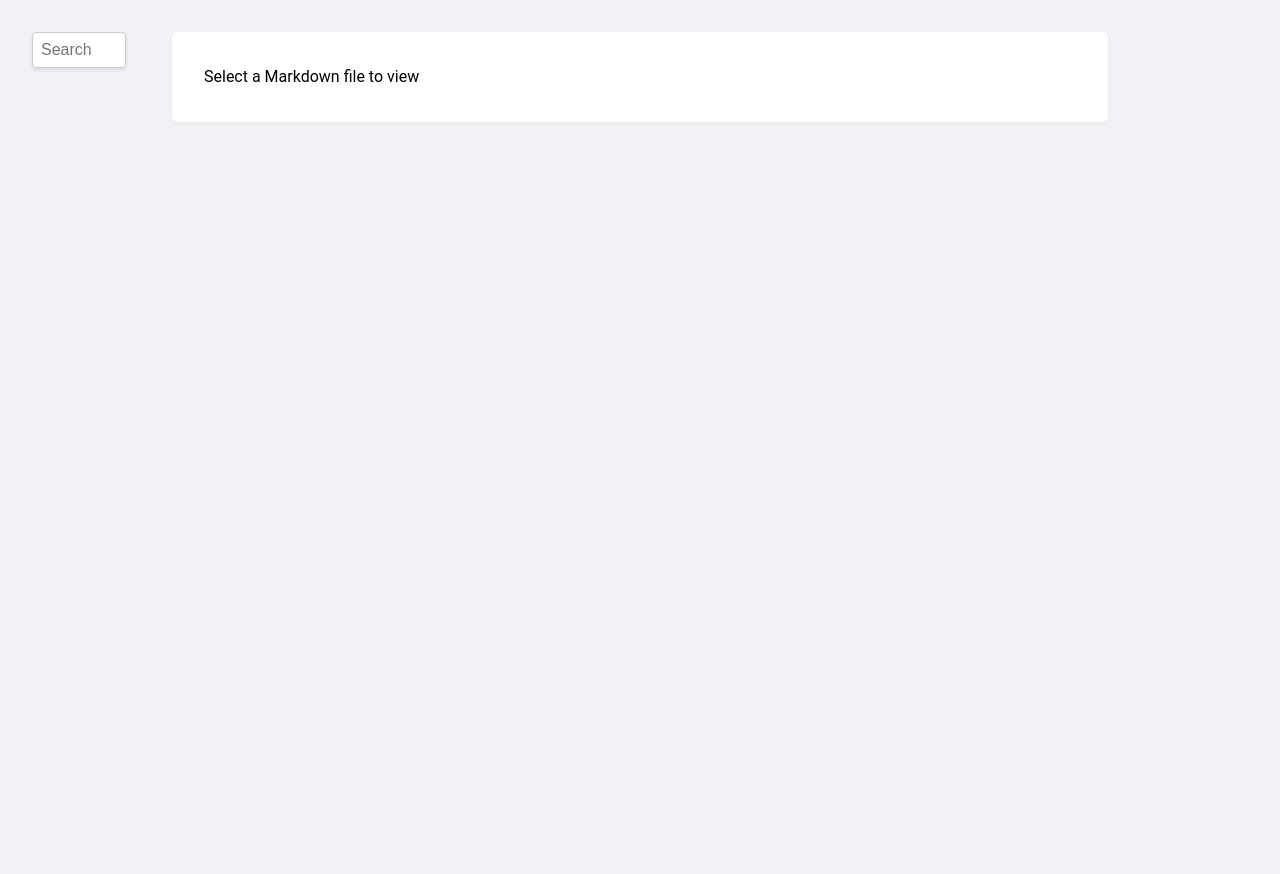
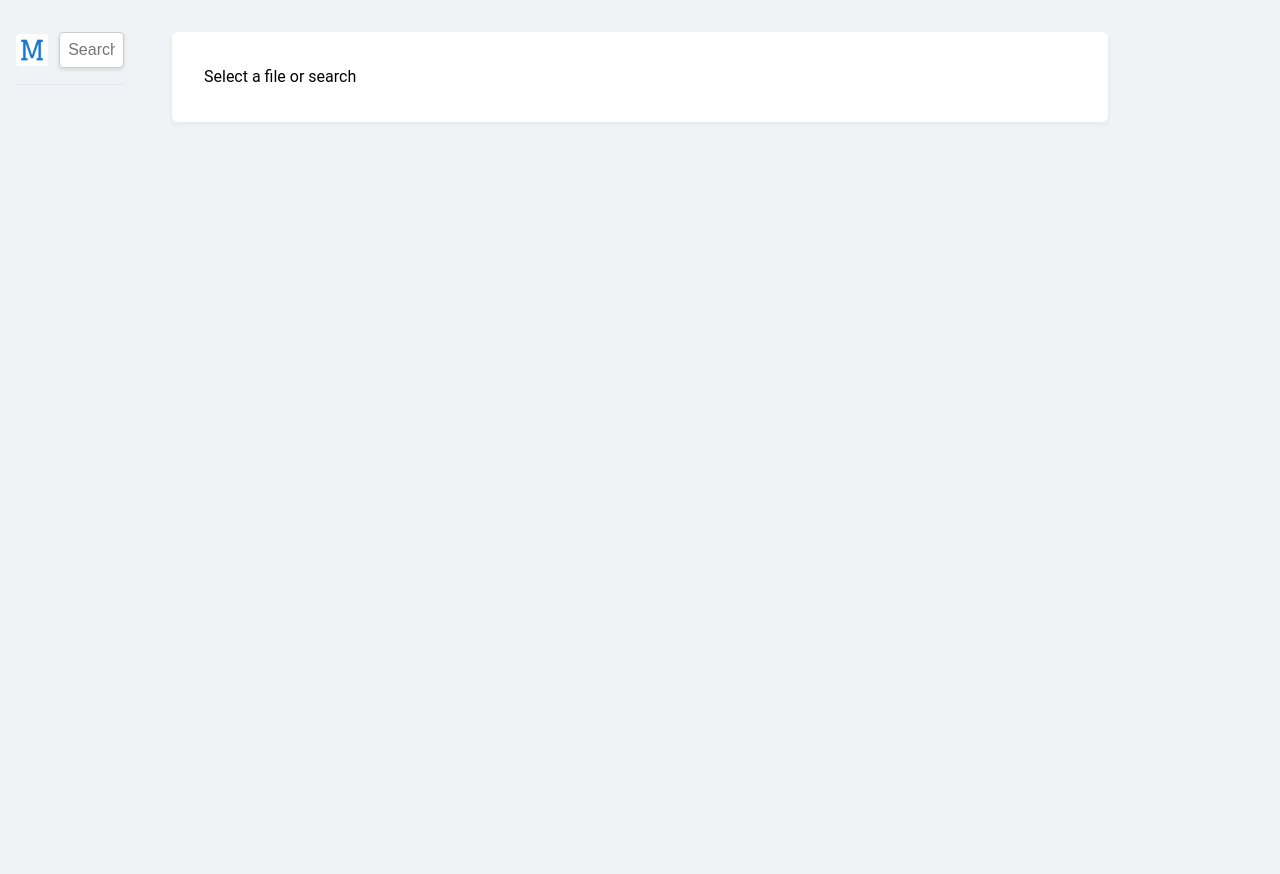
Before and after one commit to terxor/utils, a Python web app: template mdviewer/templates/index.html in a window 1280 px wide. Run offline with Jinja, Linux system fonts and the light colour scheme; the template is opened without the code that fills it, so the values that code supplies are empty.

Commit message:
update mdviewer

```diff
--- a/mdviewer/src/style.scss
+++ b/mdviewer/src/style.scss
@@ -52,9 +52,55 @@ body {
   background-color: $main-bg;
   margin: 0;
   min-height: 100vh;
-  width: 100vw;
+  width: 100%;
   box-sizing: border-box;
 }
+
+.layout3col {
+  display: grid;
+  grid-template-columns: 1fr $markdown-content-width 1fr;
+  width: 100vw;
+  min-height: 100vh;
+}
+
+.layout3col-sidebar {
+  position: sticky;
+  top: 0;
+  height: 100vh;
+  align-self: start; // Ensures sticky works in grid
+  z-index: 10;
+  display: flex;
+  flex-direction: column;
+  min-width: 0;
+  box-sizing: border-box;
+  // border: 5px solid red;
+  background: $main-bg;
+  overflow: hidden;
+  padding: 1rem;
+}
+
+.layout3col-center {
+  display: flex;
+  flex-direction: column;
+  align-items: center;
+  min-width: 0;
+  max-width: 100vw;
+  box-sizing: border-box;
+  // border: 5px solid blue;
+  background: transparent;
+  // No height or overflow here! Let the page scroll naturally.
+}
+
+/* Prevent sidebar content from forcing sidebar wider */
+.layout3col-sidebar * {
+  min-width: 0;
+  max-width: 100%;
+  box-sizing: border-box;
+  overflow-wrap: break-word;
+  word-break: break-all;
+}
+
+
 
 // Sidebar
 .sidebar {
@@ -68,24 +114,44 @@ body {
   box-sizing: border-box;
 }
 
+.sidebar-header {
+  display: flex;
+  align-items: center;
+  gap: 0.7em;
+  position: sticky;
+  background: $main-bg;
+  padding: 1em 0;
+  border-bottom: 1px solid #e3e8ee;
+  flex-shrink: 0;
+}
+
+.app-logo {
+  display: flex;
+  align-items: center;
+  justify-content: center;
+  width: 32px;
+  height: 32px;
+  flex-shrink: 0;
+}
+
 // Main content wrapper
 .content {
-  flex: 0 0 $markdown-content-width;
-  max-width: $markdown-content-width;
-  min-width: 0;
-  min-height: 100vh;
-  display: flex;
-  flex-direction: column;
-  align-items: center;
+  box-sizing: border-box;
   padding: 2rem;
-  box-sizing: border-box;
+  width: 100%;
+}
+
+.scroll-spacer {
+  height: 90vh; // or whatever extra scroll you want
   background: transparent;
+  pointer-events: none;
+}
 
-  .scroll-spacer {
-    height: 90vh; // or whatever extra scroll you want
-    background: transparent;
-    pointer-events: none;
-  }
+#dir-tree-root {
+  flex: 1 1 auto;
+  overflow-y: auto;
+  min-height: 0;
+  // Optional: add padding if needed
 }
 
 // Markdown viewer box and content
@@ -172,8 +238,10 @@ body {
 }
 
 #search-bar {
-  margin: 1em;
-  position: relative;
+  flex: 1;
+  display: flex;
+  align-items: center;
+  min-width: 0;
 
   #search-input {
     width: 100%;
@@ -353,3 +421,12 @@ body {
   }
 
 }
+
+.katex > .katex-html {
+	white-space: normal;
+}
+
+.katex .base {
+	margin-top: 2px;
+	margin-bottom: 2px;
+}
--- a/mdviewer/static/script.js
+++ b/mdviewer/static/script.js
@@ -242,6 +242,7 @@ const fetchContent = (fp, highlightWord, lineno, contextBlock) => {
   fetch('/content?file=' + encodeURIComponent(fp))
     .then(res => res.text())
     .then(html => {
+      console.time('renderMarkdown');
 
       const viewer = document.getElementById('markdown-body');
       viewer.innerHTML = html;
@@ -273,6 +274,8 @@ const fetchContent = (fp, highlightWord, lineno, contextBlock) => {
 
       // 1. Highlight all query words
       if (highlightWord) highlightWordInViewer(highlightWord, contextBlock);
+
+      console.timeEnd('renderMarkdown');
     });
 };
 
@@ -342,7 +345,7 @@ function setupUnifiedSearch() {
               li.innerHTML = `<span class="file" data-path="${item.path}">${highlightMatches(item.path, query)}</span>`;
               li.style.cursor = 'pointer';
               li.onclick = () => {
-                fetchContent(item.path, query); // No context block for file name search
+                fetchContent(item.path, ""); // No context block for file name search
                 resultsPanel.style.display = 'none';
                 input.value = '';
               };
--- a/mdviewer/static/style.css
+++ b/mdviewer/static/style.css
@@ -9,8 +9,49 @@ body {
   background-color: #f0f2f5;
   margin: 0;
   min-height: 100vh;
+  width: 100%;
+  box-sizing: border-box;
+}
+
+.layout3col {
+  display: grid;
+  grid-template-columns: 1fr 1000px 1fr;
   width: 100vw;
+  min-height: 100vh;
+}
+
+.layout3col-sidebar {
+  position: sticky;
+  top: 0;
+  height: 100vh;
+  align-self: start;
+  z-index: 10;
+  display: flex;
+  flex-direction: column;
+  min-width: 0;
   box-sizing: border-box;
+  background: #f0f2f5;
+  overflow: hidden;
+  padding: 1rem;
+}
+
+.layout3col-center {
+  display: flex;
+  flex-direction: column;
+  align-items: center;
+  min-width: 0;
+  max-width: 100vw;
+  box-sizing: border-box;
+  background: transparent;
+}
+
+/* Prevent sidebar content from forcing sidebar wider */
+.layout3col-sidebar * {
+  min-width: 0;
+  max-width: 100%;
+  box-sizing: border-box;
+  overflow-wrap: break-word;
+  word-break: break-all;
 }
 
 .sidebar {
@@ -24,22 +65,42 @@ body {
   box-sizing: border-box;
 }
 
+.sidebar-header {
+  display: flex;
+  align-items: center;
+  gap: 0.7em;
+  position: sticky;
+  background: #f0f2f5;
+  padding: 1em 0;
+  border-bottom: 1px solid #e3e8ee;
+  flex-shrink: 0;
+}
+
+.app-logo {
+  display: flex;
+  align-items: center;
+  justify-content: center;
+  width: 32px;
+  height: 32px;
+  flex-shrink: 0;
+}
+
 .content {
-  flex: 0 0 1000px;
-  max-width: 1000px;
-  min-width: 0;
-  min-height: 100vh;
-  display: flex;
-  flex-direction: column;
-  align-items: center;
+  box-sizing: border-box;
   padding: 2rem;
-  box-sizing: border-box;
-  background: transparent;
+  width: 100%;
 }
-.content .scroll-spacer {
+
+.scroll-spacer {
   height: 90vh;
   background: transparent;
   pointer-events: none;
+}
+
+#dir-tree-root {
+  flex: 1 1 auto;
+  overflow-y: auto;
+  min-height: 0;
 }
 
 #markdown-body {
@@ -112,8 +173,10 @@ body {
 }
 
 #search-bar {
-  margin: 1em;
-  position: relative;
+  flex: 1;
+  display: flex;
+  align-items: center;
+  min-width: 0;
 }
 #search-bar #search-input {
   width: 100%;
@@ -261,4 +324,13 @@ body {
   flex: 3;
 }
 
+.katex > .katex-html {
+  white-space: normal;
+}
+
+.katex .base {
+  margin-top: 2px;
+  margin-bottom: 2px;
+}
+
 /*# sourceMappingURL=style.css.map */
--- a/mdviewer/templates/index.html
+++ b/mdviewer/templates/index.html
@@ -2,6 +2,7 @@
 <html>
 <head>
   <title>mdviewer</title>
+  <!-- Favicon: #1976d2 on white bg, Font: Graduate -->
   <link rel="icon" href="/static/favicon.ico">
   <link rel="stylesheet" href="/static/style.css">
   <link rel="stylesheet" href="/static/pygments.css">
@@ -17,26 +18,32 @@
   {% endif %}
 </head>
 <body>
-
-
-  <div class="sidebar">
+<div class="layout3col">
+  <div class="layout3col-sidebar">
+    <!-- Place your directory tree/sidebar header here -->
+    <div class="sidebar-header">
+      <img src="/static/logo.png" alt="Logo" class="app-logo" width="28" height="28">
       <div id="search-bar">
         <input type="text" id="search-input" placeholder="Search" autocomplete="off">
+      </div>
     </div>
     <div id="dir-tree-root">
       <ul class="dir-tree"></ul>
     </div>
   </div>
-
+  <div class="layout3col-center">
+    <!-- Place your markdown/content here -->
     <div class="content">
       <div id="markdown-body">
-      Select a Markdown file to view
+        Select a file or search
       </div>
       <div class="scroll-spacer"></div>
     </div>
-
-  <div class="sidebar">
+  </div>
+  <div class="layout3col-sidebar">
+    <!-- Place your TOC/sidebar header here -->
     <div id="toc-container"></div>
+  </div>
 </div>
 
   <div id="search-results">
```
Also changed, not shown: mdviewer/app.py (+7 -0 lines), mdviewer/static/highlight.js (+8 -8 lines), mdviewer/static/favicon-16x16.png (added), mdviewer/static/favicon-32x32.png (added), mdviewer/static/favicon.ico, mdviewer/static/logo.png (added), 1 other file. Lines whose indentation alone changed are shown as unchanged.
